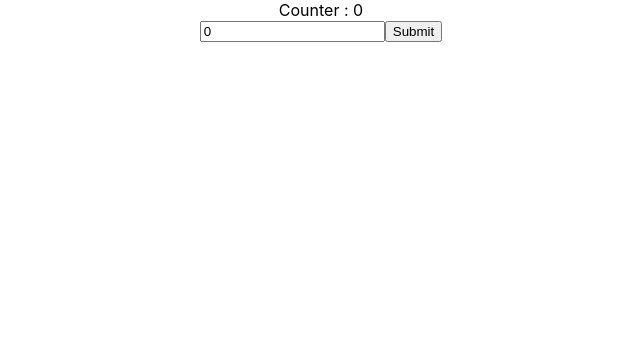
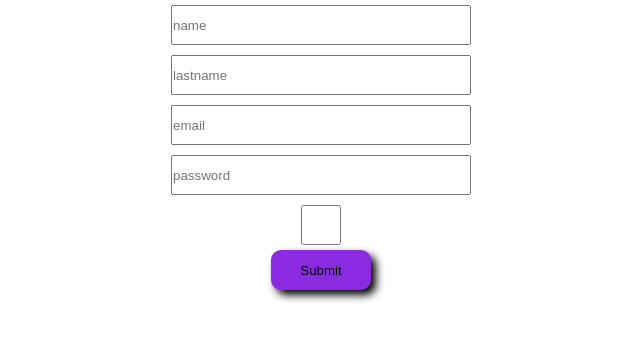
Before and after one commit to aakash-1105/react-app, a React (Create React App) app: page / in a window 1280 px wide. Shown: the top 340 px of the page, without its empty margins (319-959 px from the left). Built offline with nearby package versions, Linux system fonts and the light colour scheme.

Commit message:
Dynamic form added

```diff
--- a/src/App.css
+++ b/src/App.css
@@ -2,37 +2,24 @@
   text-align: center;
 }
 
-.App-logo {
-  height: 40vmin;
-  pointer-events: none;
-}
-
-@media (prefers-reduced-motion: no-preference) {
-  .App-logo {
-    animation: App-logo-spin infinite 20s linear;
-  }
-}
-
-.App-header {
-  background-color: #282c34;
-  min-height: 100vh;
+form{
   display: flex;
   flex-direction: column;
   align-items: center;
-  justify-content: center;
-  font-size: calc(10px + 2vmin);
-  color: white;
 }
 
-.App-link {
-  color: #61dafb;
+form .dynamic-input{
+  display: block;
+  width: 300px;
+  height: 40px;
+  margin: 5px;
 }
 
-@keyframes App-logo-spin {
-  from {
-    transform: rotate(0deg);
-  }
-  to {
-    transform: rotate(360deg);
-  }
+form button{
+  width: 100px;
+  height: 40px;
+  border: none;
+  border-radius: 10px;
+  box-shadow: 5px 5px 8px;
+  background-color: blueviolet;
 }
--- a/src/App.js
+++ b/src/App.js
@@ -1,5 +1,7 @@
 import './App.css';
 import ParentCallBack from './component/CallBackToParent/ParentCallBack';
+import DynamicForm from './component/Dynamicforn/DynamicForm';
+import GenproUi from './component/GenproUi/GenproUi';
 import ClickCounter from './component/HOC/ClickCounter';
 import HoverCounter from './component/HOC/HoverCounter';
 import FRParent from './component/Hooks/ForwarRef/FRParent';
@@ -30,7 +32,9 @@ function App() {
       {/* <ReduxRootComponent /> */}
       {/* <RouterDom /> */}
       {/* <Parent /> */}
-      <ParentCallBack />
+      {/* <ParentCallBack /> */}
+      {/* <GenproUi /> */}
+      <DynamicForm />
     </div>
   );
 }
--- /dev/null
+++ b/src/component/Dynamicforn/DynamicForm.js
@@ -0,0 +1,76 @@
+import React, { useState } from 'react'
+
+const data = [
+    {
+        fieldName : "name",
+        type : "text",
+        value : "",
+        required : true
+    },
+    {
+        fieldName : "lastname",
+        type : "text",
+        value : "",
+        required : true
+    },
+    {
+        fieldName : "email",
+        type : "email",
+        value : "",
+        required : true
+    },
+    {
+        fieldName : "password",
+        type : "password",
+        value : "",
+        required : true
+    },
+    {
+        fieldName : "checkbox",
+        type : "checkbox",
+        value : false,
+        required : false
+    },
+]
+
+const formData = data.reduce((acc,curr) => {
+                acc[curr.fieldName] = curr.value
+                return acc
+    } , {})
+const DynamicForm = () => {
+    const [formObj , setFormObj] = useState(formData)
+
+    const handleChange = (e , fieldName) => {
+        if(fieldName === "checkbox"){
+            setFormObj({...formObj , [fieldName] : !formObj.checkbox})
+        }
+        else{
+            setFormObj({...formObj , [fieldName] : e.target.value})
+        }
+    }
+
+    const handleSubmit = e => {
+        e.preventDefault()
+        console.log(formObj)
+    }
+  return (
+        <form onSubmit={handleSubmit}>
+            {data.map(field =>
+                (
+                    <input
+                        type={field.type}
+                        name={field.fieldName}
+                        placeholder = {field.fieldName}
+                        value={formObj[field.fieldName]}
+                        onChange={(e) => handleChange(e , field.fieldName)}
+                        required={field.required}
+                        className = "dynamic-input"
+                    />
+                )
+            )}
+            <button type='submit'>Submit</button>
+        </form>
+  )
+}
+
+export default DynamicForm
--- /dev/null
+++ b/src/component/GenproUi/GenproUi.js
@@ -0,0 +1,69 @@
+import React, { useEffect, useState } from 'react'
+import './genpro.css'
+
+const GenproUi = () => {
+    const data = [
+        {
+          name: "Rebecca Fox",
+          mail: "@rebecca",
+          role: "CEO",
+        },
+        {
+          name: "Marie Goodwin",
+          mail: "@marie",
+          role: "Accountant",
+        },
+        {
+          name: "Benjamin Hunter",
+          mail: "@benjamin",
+          role: "Research Analyst",
+        },
+        { name: "Stanis Ryle", mail: "@stanis", role: "HR Manager" },
+        { name: "Taylor Hardy", mail: "@taylor", role: "Marketing Manager" },
+        { name: "Edward Crawford", mail: "@edward", role: "Business Consultant" },
+      ];
+    const [userData , setUserData] = useState(data)
+    const [search , setSearch] = useState("")
+
+    useEffect(() => {
+        let timeOut
+        if(timeOut){
+            clearInterval(timeOut)
+        }
+        timeOut = setTimeout(() => {
+            if(search.length > 0){
+                const updateddata = data.filter(data => data.name.toLowerCase().includes(search.toLowerCase()))
+                setUserData(updateddata)
+            }
+            else{
+                setUserData(data)
+            }
+        } , 5000)
+    } , [search])
+  return (
+    <div className='genpro'>
+        <div className='header'>
+            <h1>User management</h1>
+            <input type="text"
+                onChange={(e) => setSearch(e.target.value)}
+            />
+        </div>
+        <div className='users'>
+            {
+                userData.map((user , index) => (
+                    <div className='card' key={index}>
+                        <div className='img'></div>
+                        <div className='info'>
+                            <h4>{user.name}</h4>
+                            <p>{user.mail}</p>
+                            <h4>{user.role}</h4>
+                        </div>
+                    </div>
+                ))
+            }
+        </div>
+    </div>
+  )
+}
+
+export default GenproUi
--- /dev/null
+++ b/src/component/GenproUi/genpro.css
@@ -0,0 +1,38 @@
+*{
+    margin: 0;
+    padding: 0;
+    box-sizing: border-box;
+}
+
+.genpro{
+    padding: 0 40px;
+}
+.header{
+    display: flex;
+    justify-content: space-between;
+    align-items: center;
+    height: 100px;
+}
+
+.users{
+    display: flex;
+    flex-wrap: wrap;
+    justify-content: center;
+}
+
+.card{
+    width: 250px;
+    padding: 10px 20px;
+    border: 1px solid grey;
+    display: flex;
+    align-items: center;
+    margin: 5px;
+}
+.card .img{
+    width: 50px;
+    height: 50px;
+    border: 1px solid black;
+    border-radius: 50%;
+    background-color: grey;
+    margin-right: 10px;
+}
--- a/src/component/Hooks/ForwarRef/FRChild.js
+++ b/src/component/Hooks/ForwarRef/FRChild.js
@@ -1,6 +1,7 @@
 import React from 'react'
 
 const FRChild = React.forwardRef(({type} , inputRef) => {
+  console.log(type)
     return (
       <div>
           <input type={type} ref={inputRef}></input>
--- /dev/null
+++ b/src/component/Redux/CalculatorRedux/Calculator.js
@@ -0,0 +1,29 @@
+import React, { useState } from 'react'
+import { connect } from 'react-redux'
+import { add, sub } from './action'
+
+const Calculator = (props) => {
+    const [data , setData] = useState(0)
+  return (
+      <>
+        <input type="number" onChange={(e) => setData(e.target.value)} />
+        <div>Calculator : {props.calculatedDate}</div>
+        <button onClick={() =>props.add(data)}>Add</button>
+        <button onClick={() =>props.sub(data)}>Sub</button>
+      </>
+  )
+}
+
+const mapStateToProps = state => {
+    return{
+        calculatedDate : state.calculator.calculatedDate
+    }
+}
+
+const mapDispatchToProps = dispatch => {
+    return{
+        add : (data) => dispatch(add(data)),
+        sub : (data) => dispatch(sub(data))
+    }
+}
+export default connect(mapStateToProps , mapDispatchToProps)(Calculator)
--- /dev/null
+++ b/src/component/Redux/CalculatorRedux/action.js
@@ -0,0 +1,12 @@
+export const add = (value) => {
+    return {
+        type : "Add",
+        payload : parseInt(value)
+    }
+}
+export const sub = (value) => {
+    return {
+        type : "Sub",
+        payload : parseInt(value)
+    }
+}
--- /dev/null
+++ b/src/component/Redux/CalculatorRedux/calReducer.js
@@ -0,0 +1,15 @@
+const initialState = {
+    calculatedDate : 0
+}
+
+const calReducer = (state=initialState , action) =>{
+    switch(action.type){
+        case "Add":
+            return {...state , calculatedDate : state.calculatedDate + action.payload}
+        case "Sub":
+            return {...state , calculatedDate : state.calculatedDate - action.payload}
+        default:
+            return state
+    }
+}
+export default calReducer
--- a/src/component/Redux/ReduxRootComponent.js
+++ b/src/component/Redux/ReduxRootComponent.js
@@ -4,6 +4,7 @@ import store from './store'
 import YourAge from './Component/YourAge'
 import YourAgeWithHook from './Component/YourAgeWithHook'
 import YourMoney from './Component/YourMoney'
+import Calculator from './CalculatorRedux/Calculator'
 
 const ReduxRootComponent = () => {
   return (
@@ -11,6 +12,7 @@ const ReduxRootComponent = () => {
         <div><YourAge /></div>
         <div><YourAgeWithHook /></div>
         <div><YourMoney /></div>
+        <div><Calculator /></div>
     </Provider>
   )
 }
--- a/src/component/Redux/rootReducer.js
+++ b/src/component/Redux/rootReducer.js
@@ -1,8 +1,10 @@
 import { combineReducers } from "redux";
 import reducer from "./AgeReducer/AgeReducer";
 import moneyReducer from "./MoneyReducer/MoneyReducer";
+import calReducer from "./CalculatorRedux/calReducer";
 
 export const rootReducer = combineReducers({
     yourAge : reducer,
-    yourMoney : moneyReducer
+    yourMoney : moneyReducer,
+    calculator : calReducer
 })
```
